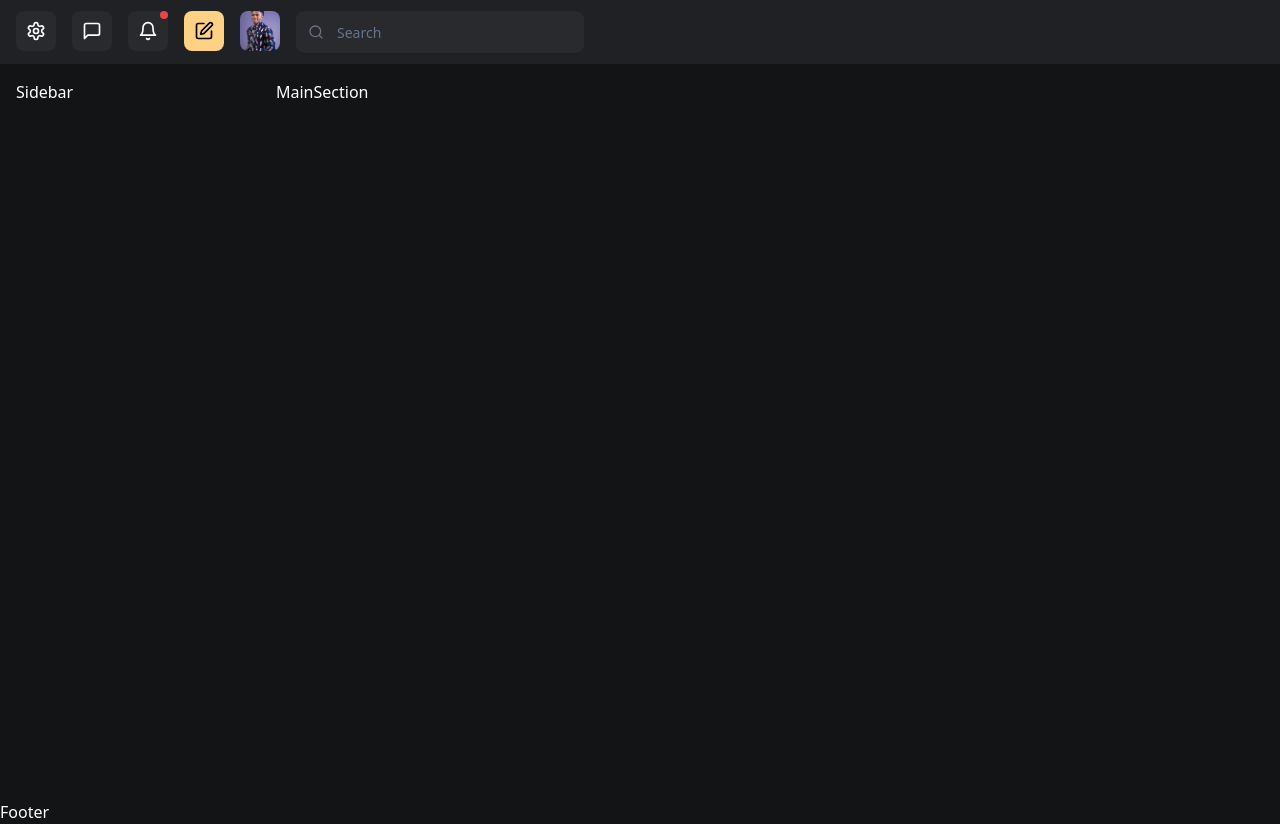
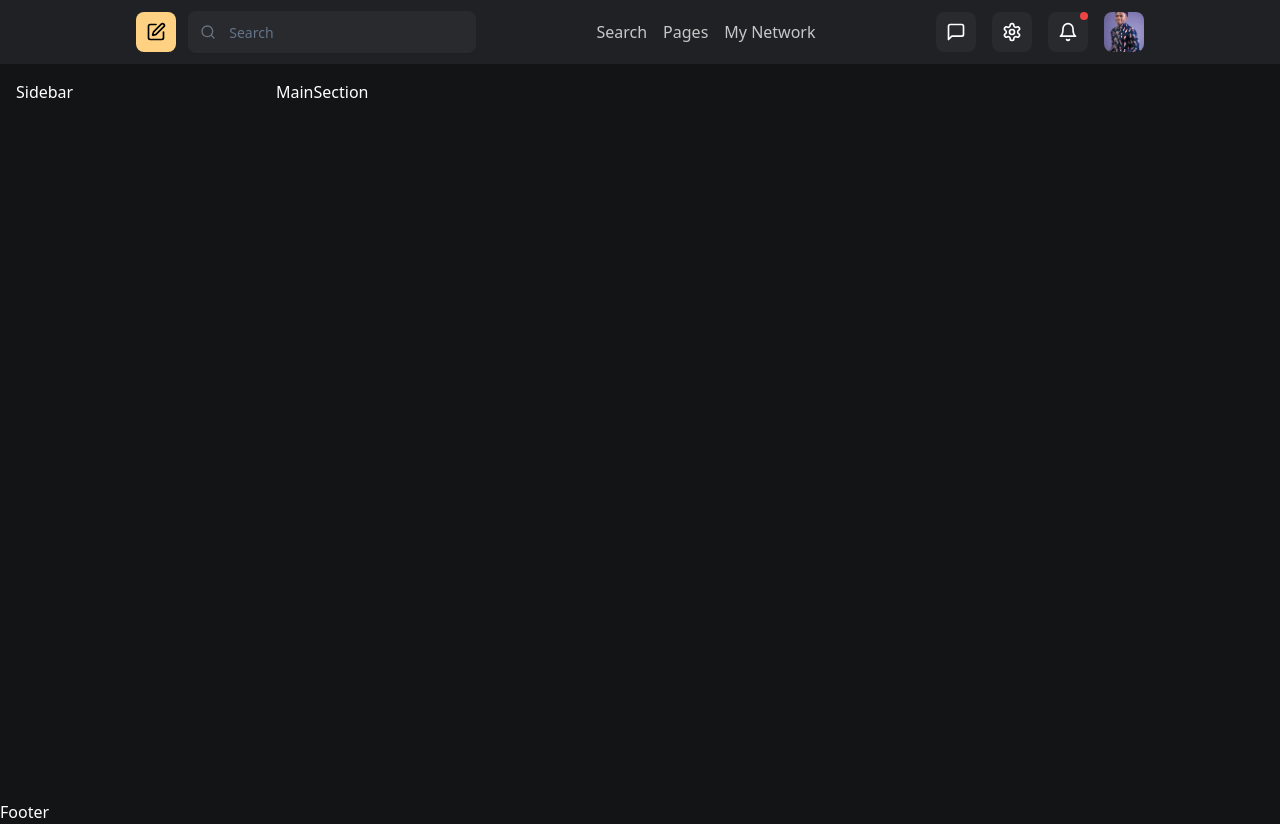
Before and after one commit to christienMD/social-media-hiker-app, a React (Vite) app: page / in a window 1280 px wide. Built offline with nearby package versions, Linux system fonts and the light colour scheme.

Commit message:
Build the navlink component

```diff
--- a/src/components/Navbar.tsx
+++ b/src/components/Navbar.tsx
@@ -7,31 +7,14 @@ import {
 } from "lucide-react";
 import IconBox from "./navbar/IconBox";
 import Search from "./navbar/Search";
+import NavLinks from "./navbar/NavLinks";
 
 const Navbar = ({ className }: { className: string }) => {
   return (
     <nav
-      className={`h-16 w-full bg-social-bg flex items-center px-4 ${className}`}
+      className={`h-16 w-full bg-social-bg flex items-center justify-evenly px-4 ${className}`}
     >
-      <div className="flex space-x-4">
-        <IconBox
-          icon={Settings}
-          iconColor="text-white"
-          hasNotification={false}
-          className="cursor-pointer"
-        />
-        <IconBox
-          icon={MessageSquare}
-          iconColor="text-white"
-          hasNotification={false}
-          className="cursor-pointer"
-        />
-        <IconBox
-          icon={Bell}
-          iconColor="text-white"
-          hasNotification={true}
-          className="cursor-pointer"
-        />
+      <div className="flex items-center gap-3">
         <IconBox
           icon={Edit}
           bgColor="bg-social-yellow"
@@ -40,11 +23,6 @@ const Navbar = ({ className }: { className: string }) => {
           className="cursor-pointer"
           variant="yellow"
         />
-        <IconBox
-          avatarUrl="/images/mdprofile.jpg"
-          size="md"
-          className="cursor-pointer"
-        />
         <Search
           icon={SearchIcon}
           placeholder="Search"
@@ -52,6 +30,38 @@ const Navbar = ({ className }: { className: string }) => {
           iconColor="text-gray-500"
         />
       </div>
+
+      <div className="hidden md:block">
+        <NavLinks />
+      </div>
+
+      <div className="flex items-center space-x-4">
+        <IconBox
+          icon={MessageSquare}
+          iconColor="text-white"
+          hasNotification={false}
+          className="cursor-pointer"
+        />
+
+        <IconBox
+          icon={Settings}
+          iconColor="text-white"
+          hasNotification={false}
+          className="cursor-pointer"
+        />
+
+        <IconBox
+          icon={Bell}
+          iconColor="text-white"
+          hasNotification={true}
+          className="cursor-pointer"
+        />
+        <IconBox
+          avatarUrl="/images/mdprofile.jpg"
+          size="md"
+          className="cursor-pointer"
+        />
+      </div>
     </nav>
   );
 };
--- /dev/null
+++ b/src/components/navbar/NavLinks.tsx
@@ -0,0 +1,17 @@
+const NavLinks = () => {
+  return (
+    <div className="flex space-x-4 opacity-75 text-base">
+      <a href="#" className="text-white hover:text-social-yellow">
+        Search
+      </a>
+      <a href="#" className="text-white hover:text-social-yellow">
+        Pages
+      </a>
+      <a href="#" className="text-white hover:text-social-yellow">
+        My Network
+      </a>
+    </div>
+  );
+};
+
+export default NavLinks;
```
